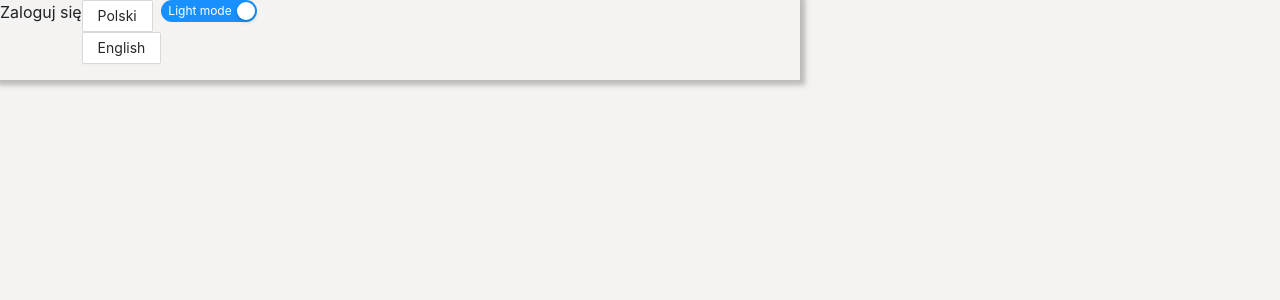
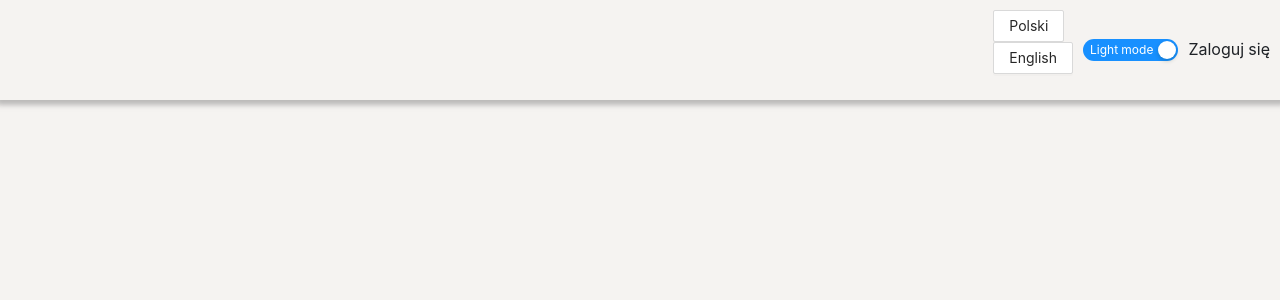
Before and after one commit to mpa-ia/eatNlounge, a Next.js app: page / in a window 1280 px wide. Shown: the top 300 px of the page. Built offline with nearby package versions, Linux system fonts and the light colour scheme; no server answers.

Commit message:
style nav, add padding top for Layout

```diff
--- a/src/components/Layout/Layout.style.tsx
+++ b/src/components/Layout/Layout.style.tsx
@@ -2,4 +2,5 @@ import styled from 'styled-components';
 
 export const Main = styled.div`
 	position: relative;
+	padding-top: 12rem;
 `;
--- a/src/components/Nav/Nav.style.tsx
+++ b/src/components/Nav/Nav.style.tsx
@@ -3,11 +3,16 @@ import styled from 'styled-components';
 export const NavBar = styled.nav`
 	position: fixed;
 	top: 0;
-	width: 100vh;
+	width: 100vw;
 	box-shadow: 1px 1px 5px 4px rgba(130, 130, 130, 0.5);
 	background-color: ${({ theme }) => theme.body.background };
 	color: ${({ theme }) => theme.body.color };
-
+	padding: 1rem;
+	z-index: 3;
 	display: flex;
-	z-index: 3;
+	justify-content: flex-end;
+	align-items: center;
+	& > * {
+		margin-left: 1rem;
+	}
 `;
--- a/src/components/Nav/index.tsx
+++ b/src/components/Nav/index.tsx
@@ -11,6 +11,9 @@ const Nav: React.FunctionComponent = () => {
   const { userData, logout } = useUser();
   return (
     <Style.NavBar>
+
+      <LanguageSwitcher />
+      <ThemeSwitcher />
       {userData ?
         <>
           <span>{userData.name} {userData.surname}</span>
@@ -21,8 +24,6 @@ const Nav: React.FunctionComponent = () => {
           <a>{content.general.signIn}</a>
         </Link>
       }
-      <LanguageSwitcher />
-      <ThemeSwitcher />
     </Style.NavBar>
   );
 };
```
